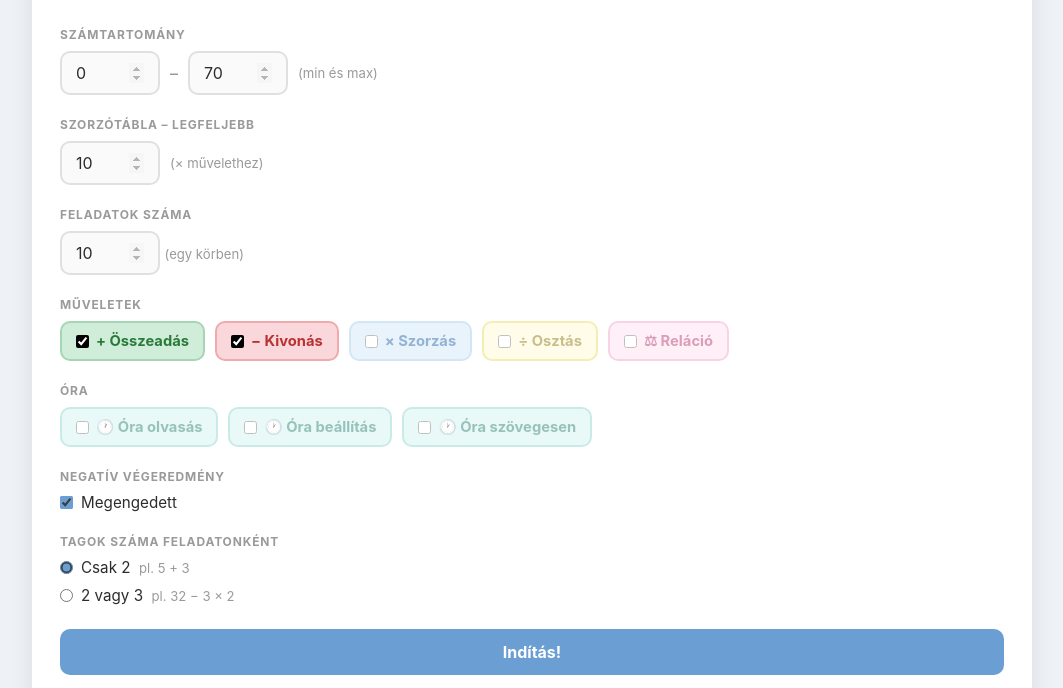
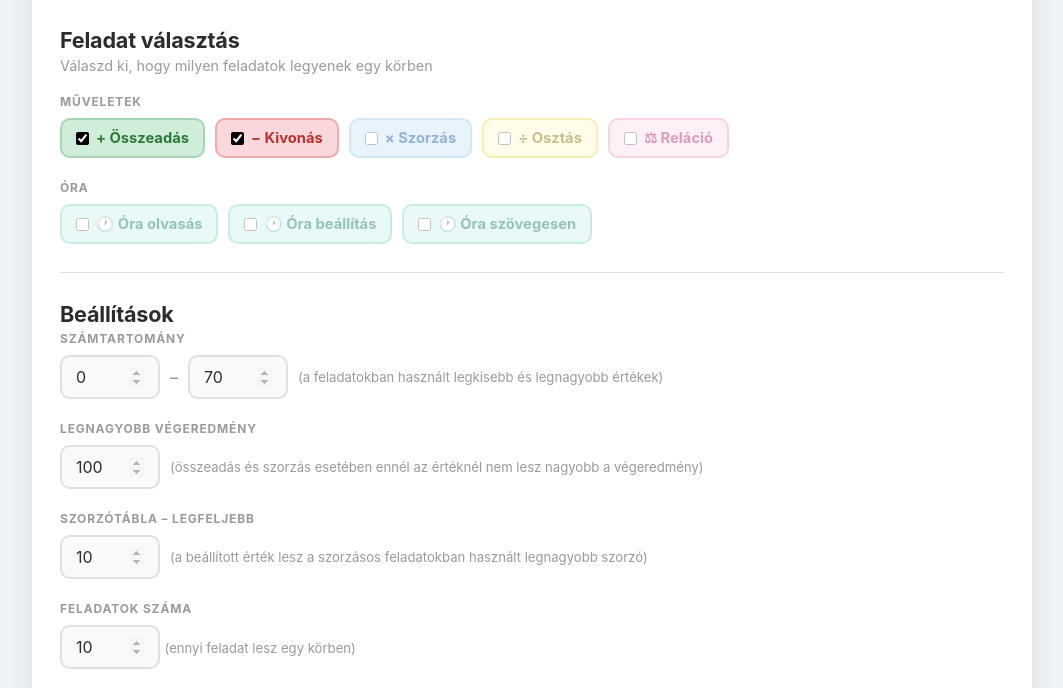
Before and after one commit to szekelyzol/maths-practice, a website: page public/index.html in a window 1280 px wide. Shown: the part 106-794 px from the top of the page, without its empty margins (108-1171 px from the left). Drawn offline with Linux system fonts and the light colour scheme.

Commit message:
Add max result setting and reorganise setup page
- New "Legnagyobb végeredmény" setting caps addition/multiplication answers; persists via localStorage
- Setup page split into "Feladat választás" (operation toggles) and "Beállítások" (numeric/configuration settings) with a divider between them
- Expanded help notes on all settings fields
- Minor wording fix: "Mutasd be" → "Állítsd be" on clock-set prompt

Co-Authored-By: Claude Sonnet 4.6 <noreply@anthropic.com>

```diff
--- a/public/app.js
+++ b/public/app.js
@@ -274,12 +274,12 @@ function tryOneMathProblem(mathOps) {
 }
 
 function makeMathProblem(mathOps) {
-  // If negative results are disabled, retry until we get a non-negative answer.
-  // Cap at 50 attempts to avoid any infinite loop edge-case.
-  if (settings.allowNegative) return tryOneMathProblem(mathOps);
+  // Retry until both constraints are satisfied; cap at 50 attempts.
   for (let i = 0; i < 50; i++) {
     const p = tryOneMathProblem(mathOps);
-    if (p.answer >= 0) return p;
+    if (!settings.allowNegative && p.answer < 0) continue;
+    if (p.answer > settings.maxResult) continue;
+    return p;
   }
   return tryOneMathProblem(mathOps);
 }
@@ -371,6 +371,7 @@ function saveSettings() {
   localStorage.setItem('mathSettings', JSON.stringify({
     minNumber:     settings.minNumber,
     maxNumber:     settings.maxNumber,
+    maxResult:     settings.maxResult,
     timesTableMax: settings.timesTableMax,
     numProblems:   settings.numProblems,
     operations:    settings.operations,
@@ -385,6 +386,7 @@ function loadSettings() {
     if (!s) return;
     if (s.minNumber     !== undefined) el('min-number').value = s.minNumber;
     if (s.maxNumber     !== undefined) el('max-number').value = s.maxNumber;
+    if (s.maxResult     !== undefined) el('max-result').value = s.maxResult;
     if (s.timesTableMax !== undefined) el('times-table-max').value = s.timesTableMax;
     if (s.numProblems   !== undefined) el('num-problems').value = s.numProblems;
     if (s.operations) {
@@ -434,14 +436,16 @@ function startSession() {
 
   const rawMin = parseInt(el('min-number').value,      10);
   const rawMax = parseInt(el('max-number').value,      10);
+  const rawRes = parseInt(el('max-result').value,      10);
   const rawTT  = parseInt(el('times-table-max').value, 10);
   const rawN   = parseInt(el('num-problems').value,    10);
   const rawMC  = parseInt(document.querySelector('input[name="max-clauses"]:checked').value, 10);
 
   settings = {
-    minNumber:     Math.max(0,   isNaN(rawMin) ? 0  : rawMin),
-    maxNumber:     Math.max(1,   isNaN(rawMax) ? 70 : rawMax),
-    timesTableMax: Math.max(1,   isNaN(rawTT)  ? 10 : rawTT),
+    minNumber:     Math.max(0,   isNaN(rawMin) ? 0   : rawMin),
+    maxNumber:     Math.max(1,   isNaN(rawMax) ? 70  : rawMax),
+    maxResult:     Math.max(1,   isNaN(rawRes) ? 100 : rawRes),
+    timesTableMax: Math.max(1,   isNaN(rawTT)  ? 10  : rawTT),
     numProblems:   Math.min(100, Math.max(1, isNaN(rawN) ? 10 : rawN)),
     operations:    ops,
     maxClauses:    rawMC || 2,
@@ -590,7 +594,7 @@ function showProblem() {
     } else {
       hide('clock-text-desc');
       show('clock-prompt');
-      el('clock-prompt').textContent = `Mutasd be: ${p.amAnswer} / ${p.pmAnswer}`;
+      el('clock-prompt').textContent = `Állítsd be: ${p.amAnswer} / ${p.pmAnswer}`;
     }
 
     // Pre-place both hands at 13:00 (hour hand at 30°, minute hand at 0°)
--- a/public/index.html
+++ b/public/index.html
@@ -15,29 +15,9 @@
     <div class="card setup-card">
       <h1>Matek feladatok</h1>
 
-      <div class="field-group">
-        <label class="field-label">Számtartomány</label>
-        <div class="inline-inputs">
-          <input type="number" id="min-number" value="0" min="0" max="9999">
-          <span class="sep">–</span>
-          <input type="number" id="max-number" value="70" min="1" max="9999">
-          <span class="sep-note">(min és max)</span>
-        </div>
-      </div>
-
-      <div class="field-group">
-        <label class="field-label">Szorzótábla – legfeljebb</label>
-        <div class="inline-inputs">
-          <input type="number" id="times-table-max" value="10" min="1" max="30">
-          <span class="sep-note">(× művelethez)</span>
-        </div>
-      </div>
-
-      <div class="field-group">
-        <label class="field-label">Feladatok száma</label>
-        <input type="number" id="num-problems" value="10" min="1" max="100">
-          <span class="sep-note">(egy körben)</span>
-      </div>
+      <!-- ── Feladat választás ── -->
+      <h2 class="section-title">Feladat választás</h2>
+      <p class="section-subtitle">Válaszd ki, hogy milyen feladatok legyenek egy körben</p>
 
       <div class="field-group">
         <label class="field-label">Műveletek</label>
@@ -83,11 +63,49 @@
         </div>
       </div>
 
+      <hr class="section-divider">
+
+      <!-- ── Beállítások ── -->
+      <h2 class="section-title">Beállítások</h2>
+
+      <div class="field-group">
+        <label class="field-label">Számtartomány</label>
+        <div class="inline-inputs">
+          <input type="number" id="min-number" value="0" min="0" max="9999">
+          <span class="sep">–</span>
+          <input type="number" id="max-number" value="70" min="1" max="9999">
+          <span class="sep-note">(a feladatokban használt legkisebb és legnagyobb értékek)</span>
+        </div>
+      </div>
+
+      <div class="field-group">
+        <label class="field-label">Legnagyobb végeredmény</label>
+        <div class="inline-inputs">
+          <input type="number" id="max-result" value="100" min="1" max="9999">
+          <span class="sep-note">(összeadás és szorzás esetében ennél az értéknél nem lesz nagyobb a végeredmény)</span>
+        </div>
+      </div>
+
+      <div class="field-group">
+        <label class="field-label">Szorzótábla – legfeljebb</label>
+        <div class="inline-inputs">
+          <input type="number" id="times-table-max" value="10" min="1" max="30">
+          <span class="sep-note">(a beállított érték lesz a szorzásos feladatokban használt legnagyobb szorzó)</span>
+        </div>
+      </div>
+
+      <div class="field-group">
+        <label class="field-label">Feladatok száma</label>
+        <input type="number" id="num-problems" value="10" min="1" max="100">
+          <span class="sep-note">(ennyi feladat lesz egy körben)</span>
+      </div>
+
       <div class="field-group">
         <label class="field-label">Negatív végeredmény</label>
         <label class="radio-opt">
           <input type="checkbox" id="allow-negative" checked>
           <span>Megengedett</span>
+          <span class="sep-note">(engedi vagy tiltja a negatív végeredményű feladatokat)</span>
         </label>
       </div>
 
--- a/public/style.css
+++ b/public/style.css
@@ -60,6 +60,10 @@ body {
 
 h1 { font-size: 2rem; text-align: center; margin-bottom: 30px; letter-spacing: -.01em; }
 h2 { font-size: 1.35rem; margin-bottom: 14px; letter-spacing: -.01em; }
+
+.section-title    { margin-bottom: 4px; }
+.section-subtitle { color: var(--muted); font-size: .9rem; margin: 0 0 20px; }
+.section-divider  { border: none; border-top: 1px solid #E0E0E0; margin: 28px 0; }
 
 /* ── Setup form ───────────────────────────────────────────────── */
 .field-group { margin-bottom: 22px; }
```
